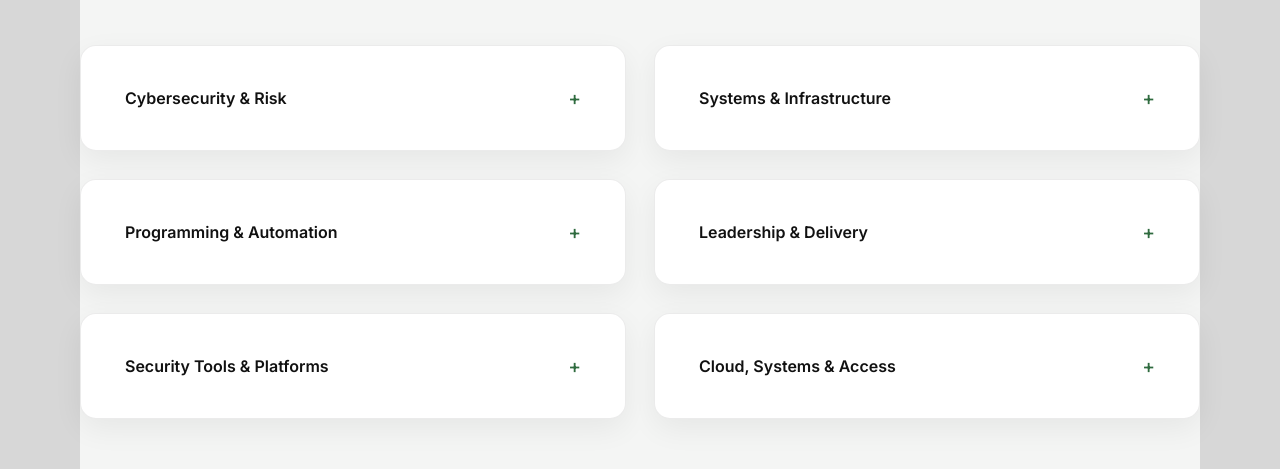
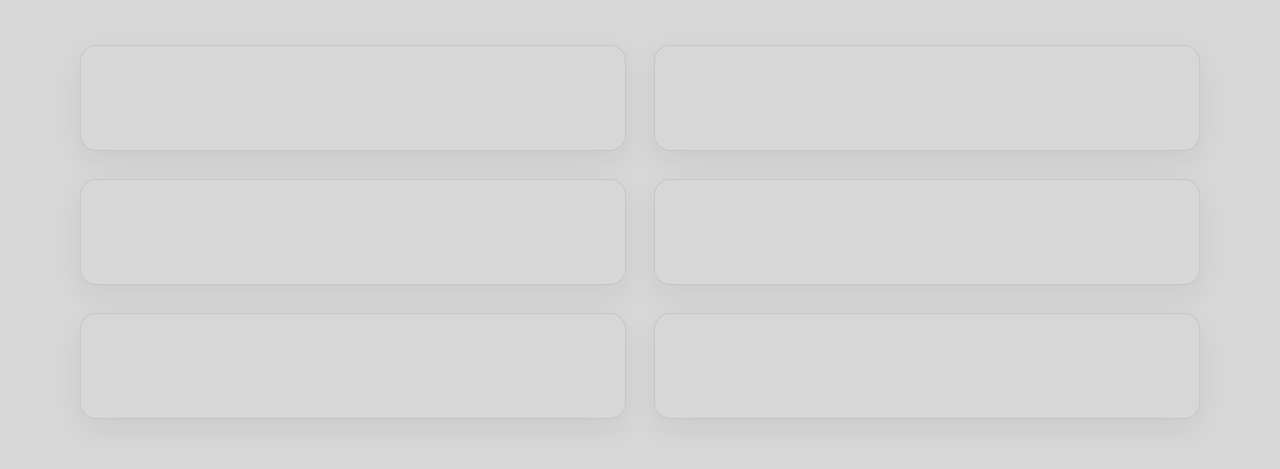
Before and after one commit to cevallose/portofolio, a plain HTML site: page index.html in a window 1280 px wide. Shown: the part 2585-3054 px from the top of the page. Drawn offline with Linux system fonts and the light colour scheme.

Commit message:
Update colors in style.css for better contrast

```diff
--- a/style.css
+++ b/style.css
@@ -651,7 +651,7 @@ footer{
 
 /* Accent bullets (optional) */
 .skill-group li::marker {
-  color: #2f6b3f;
+  color: #d7d7d7;
 }
 
 /* Hover (subtle, Apple-like) */
@@ -761,7 +761,7 @@ footer{
 /* ===== CORE SKILLS SECTION ===== */
 
 .core-skills {
-  background: #f4f5f4;
+  background: #d7d7d7;
   padding: 4rem 0;
 }
 
@@ -776,7 +776,7 @@ footer{
 }
 
 .skill-group {
-  background: #ffffff;
+  background: #d7d7d7;
   border: 1px solid rgba(0,0,0,0.08);
   border-radius: 16px;
   box-shadow: 0 10px 30px rgba(0,0,0,0.06);
@@ -795,7 +795,7 @@ footer{
   padding: 20px 22px;
   font-size: 1rem;
   font-weight: 600;
-  color: #111;
+  color: #d7d7d7;
   display: flex;
   align-items: center;
   justify-content: space-between;
@@ -810,7 +810,7 @@ footer{
   content: "+";
   font-size: 1.2rem;
   font-weight: 500;
-  color: #2f6b3f;
+  color: #d7d7d7;
   transition: transform 0.2s ease;
 }
 
```
